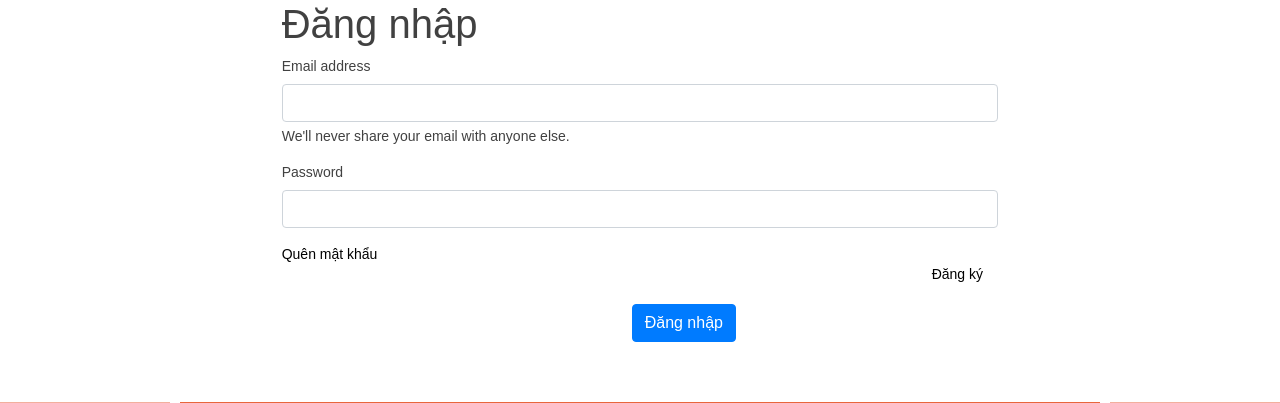
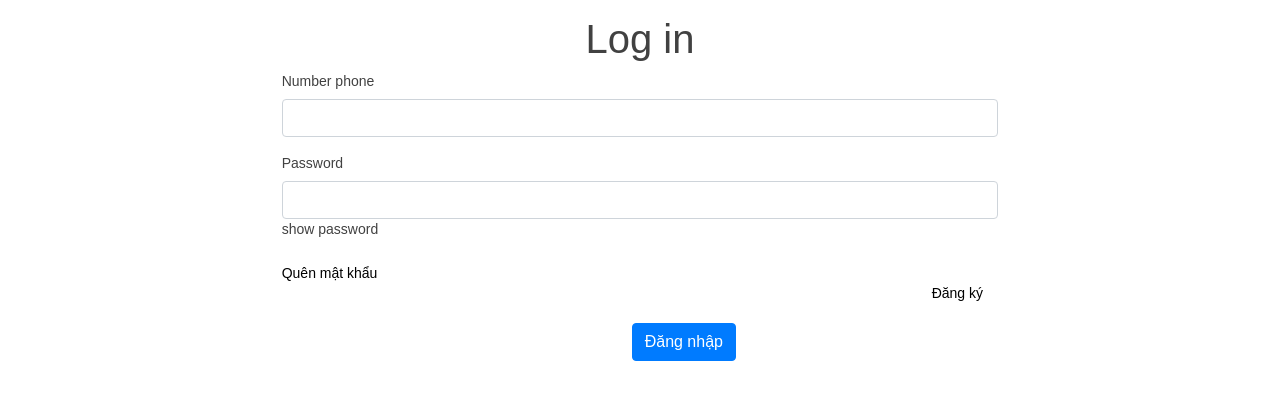
Before and after one commit to hoatrinh98/jetro, a PHP site: page /userLogin.php in a window 1280 px wide. Shown: the part 146-549 px from the top of the page. Run offline with PHP 8.4, Linux system fonts and the light colour scheme.

Commit message:
fix conflict

```diff
--- a/Users.php
+++ b/Users.php
@@ -226,5 +226,12 @@
             }
 
         }
+
+        public function login($numPhone, $password)
+        {
+            $numP = $this->getInfoByNumPhone($numPhone);
+            var_dump($numP);
+        }
+
     }
 ?>
--- a/connect.php
+++ b/connect.php
@@ -8,7 +8,7 @@ class Database
 	protected $host 			= 'localhost';
 	protected $username 		= 'root';
 	protected $password 		= '';
-	protected $dbname 			= 'zerotype';
+	protected $dbname 			= 'hoatrinh';
 
 	public function __construct() {}
 
@@ -83,7 +83,6 @@ class Database
 		$result = [];
 
 		$this->connect();
-        // var_dump($sql);
 		$query = $this->_connection->query($sql);
 
 		if(!$query)
--- a/view/userList.php
+++ b/view/userList.php
@@ -81,6 +81,9 @@
         </div>
     </div>
 </div>
+
+
+
 <?php
     include('../include/footer.php')
 ?>
--- a/view/userLogin.php
+++ b/view/userLogin.php
@@ -2,20 +2,34 @@
     include('../include/header.php');
     include('../Users.php');
 
+    if(isset($_POST['sub-login'])) {
+        $user = new User();
+        $user->login($_POST['txt-num-phone'], $_POST['txt-pass']);
+    }
 
 
 ?>
 <div class="container col-lg-7 mx-auto">
-<h1 >Đăng nhập</h1>
+<h1 style="text-align: center; margin-top: 15px; " >Log in</h1>
 <form method="POST" >
   <div class="mb-3">
-    <label for="exampleInputEmail1" class="form-label">Email address</label>
-    <input name ="txt-email" type="email" class="form-control" id="exampleInputEmail1" aria-describedby="emailHelp">
-    <div id="emailHelp" class="form-text">We'll never share your email with anyone else.</div>
+    <label
+        for="exampleInputEmail1"
+        class="form-label">Number phone</label>
+    <input
+        name ="txt-num-phone"
+        type="text"
+        class="form-control"
+        aria-describedby="emailHelp">
   </div>
   <div class="mb-3">
     <label for="exampleInputPassword1" class="form-label">Password</label>
-    <input name="txt-pass" type="password" class="form-control" id="exampleInputPassword1">
+    <input
+        name="txt-pass"
+        type="password"
+        class="form-control"
+        id="exampleInputPassword1"  >
+    <label onclick="hideShowPw(this)">show password</label>
   </div>
   <div class="flex-sb-m w-full p-b-30">
 
@@ -28,7 +42,27 @@
                     </a>
                 </div>
             </div>
-  <button style = "margin: 20px 350px" type="submit" name="sub-login" class="btn btn-primary">Đăng nhập</button>
+  <button
+    style = "margin: 20px 350px"
+    type="submit"
+    name="sub-login"
+    class="btn btn-primary">Đăng nhập</button>
 </div>
 </form>
+
+<script>
+    function hideShowPw(e) {
+        let pw = document.getElementById('exampleInputPassword1');
+        if(pw.getAttribute('type') == 'password') {
+            pw.setAttribute('type', 'text');
+            e.textContent = "Hide password";
+        } else {
+            pw.setAttribute('type', 'password');
+            e.textContent = "Show password";
+        }
+    }
+
+</script>
+
+
 <?php include('../include/footer.php') ?>
```
